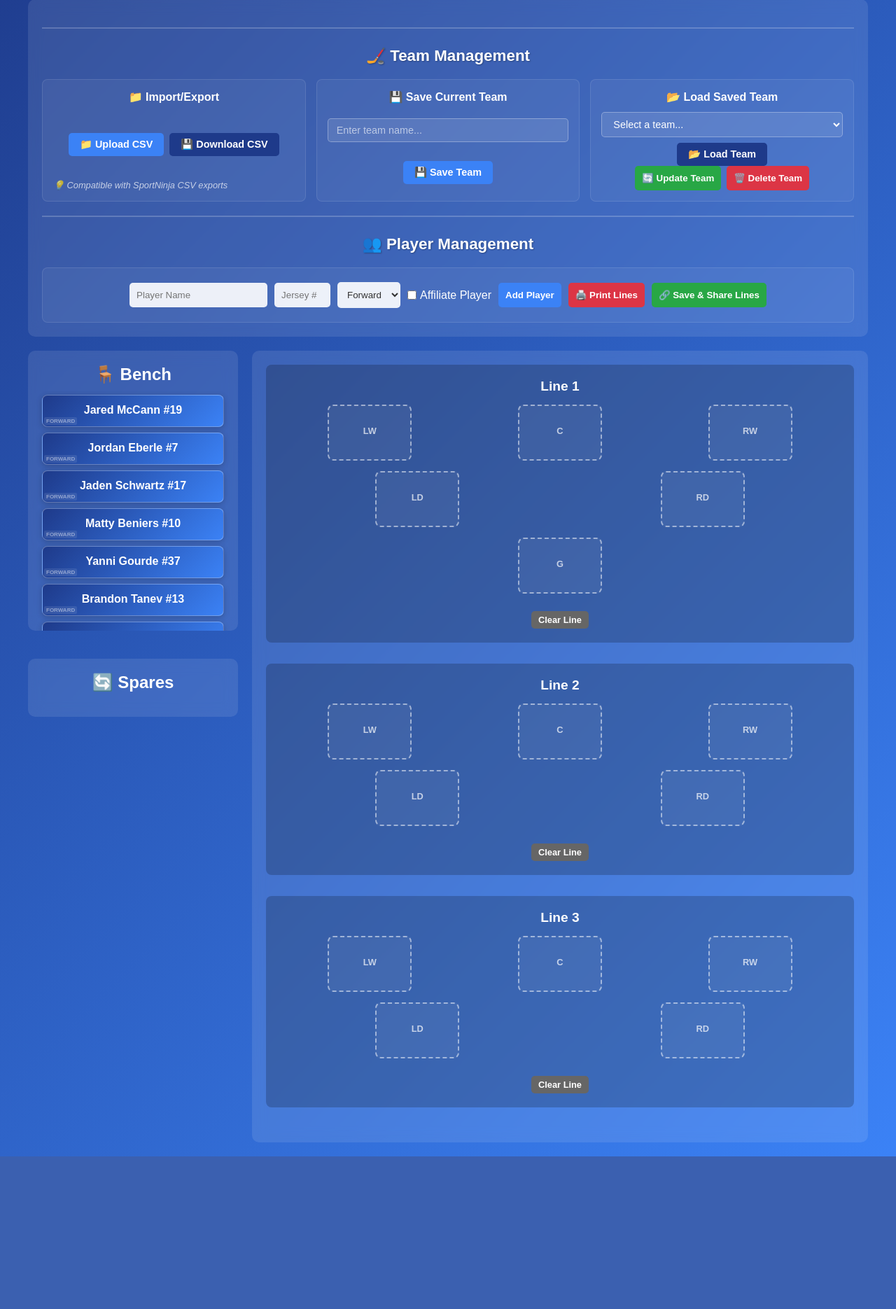
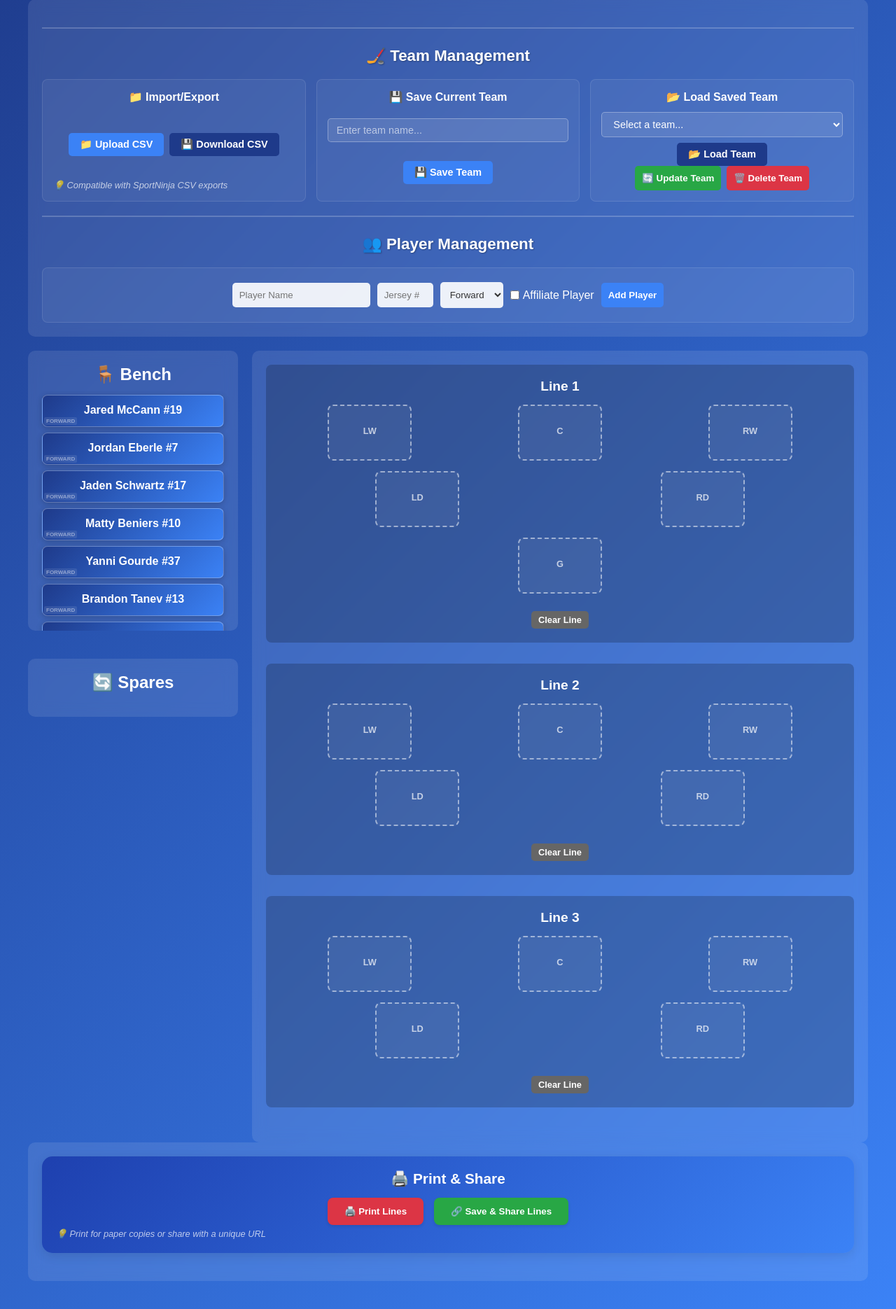
Before and after one commit to crob21/skahl-line-builder, a Flask app: page / in a window 1280 px wide. Shown: the part 172-2042 px from the top of the page at 70% size. Before the commit the page ends 1824 px from the top, so only its background shows below. Run offline with Flask 3, Linux system fonts and the light colour scheme; data that the repository does not hold is empty.

Commit message:
🔧 Fix Add Player and reorganize Print/Share functionality
- Fix Add Player: change API endpoint from /api/players to /api/players/add
- Move Print Lines and Save & Share Lines out of player management section
- Create dedicated 'Print & Share' section with professional styling
- Add hover effects and better visual hierarchy
- Print and Share buttons now have their own prominent section

```diff
--- a/templates/index.html
+++ b/templates/index.html
@@ -128,6 +128,64 @@
 
         .help-close:hover {
             background: #5a6268;
+        }
+
+        .line-actions {
+            background: linear-gradient(135deg, #1e40af, #3b82f6);
+            border-radius: 15px;
+            padding: 20px;
+            margin-bottom: 20px;
+            box-shadow: 0 4px 15px rgba(0,0,0,0.1);
+        }
+
+        .line-actions h3 {
+            color: white;
+            margin-bottom: 15px;
+            font-size: 1.3rem;
+            text-align: center;
+        }
+
+        .line-action-buttons {
+            display: flex;
+            gap: 15px;
+            justify-content: center;
+            flex-wrap: wrap;
+        }
+
+        .btn-print {
+            background: #dc3545;
+            color: white;
+            border: none;
+            padding: 12px 24px;
+            border-radius: 8px;
+            cursor: pointer;
+            font-weight: bold;
+            transition: all 0.3s ease;
+            box-shadow: 0 2px 4px rgba(0,0,0,0.1);
+        }
+
+        .btn-print:hover {
+            background: #c82333;
+            transform: translateY(-2px);
+            box-shadow: 0 4px 8px rgba(0,0,0,0.2);
+        }
+
+        .btn-share {
+            background: #28a745;
+            color: white;
+            border: none;
+            padding: 12px 24px;
+            border-radius: 8px;
+            cursor: pointer;
+            font-weight: bold;
+            transition: all 0.3s ease;
+            box-shadow: 0 2px 4px rgba(0,0,0,0.1);
+        }
+
+        .btn-share:hover {
+            background: #218838;
+            transform: translateY(-2px);
+            box-shadow: 0 4px 8px rgba(0,0,0,0.2);
         }
 
         .logo {
@@ -1010,8 +1068,6 @@
                         Affiliate Player
                     </label>
                     <button onclick="addPlayer()">Add Player</button>
-                    <button onclick="printLines()" style="background: #dc3545;">🖨️ Print Lines</button>
-                    <button onclick="saveAndShareLines()" style="background: #28a745;">🔗 Save & Share Lines</button>
                 </div>
             </div>
         </div>
@@ -1108,6 +1164,19 @@
                 </div>
             </div>
         </div>
+
+        <div class="controls">
+            <div class="line-actions">
+                <h3>🖨️ Print & Share</h3>
+                <div class="line-action-buttons">
+                    <button onclick="printLines()" class="btn-print">🖨️ Print Lines</button>
+                    <button onclick="saveAndShareLines()" class="btn-share">🔗 Save & Share Lines</button>
+                </div>
+                <div style="font-size: 0.8rem; color: rgba(255,255,255,0.7); margin-top: 5px; font-style: italic;">
+                    💡 Print for paper copies or share with a unique URL
+                </div>
+            </div>
+        </div>
     </div>
 
     <script>
@@ -1133,7 +1202,7 @@
                 return;
             }
 
-            const response = await fetch('/api/players', {
+            const response = await fetch('/api/players/add', {
                 method: 'POST',
                 headers: { 'Content-Type': 'application/json' },
                 body: JSON.stringify({
```
